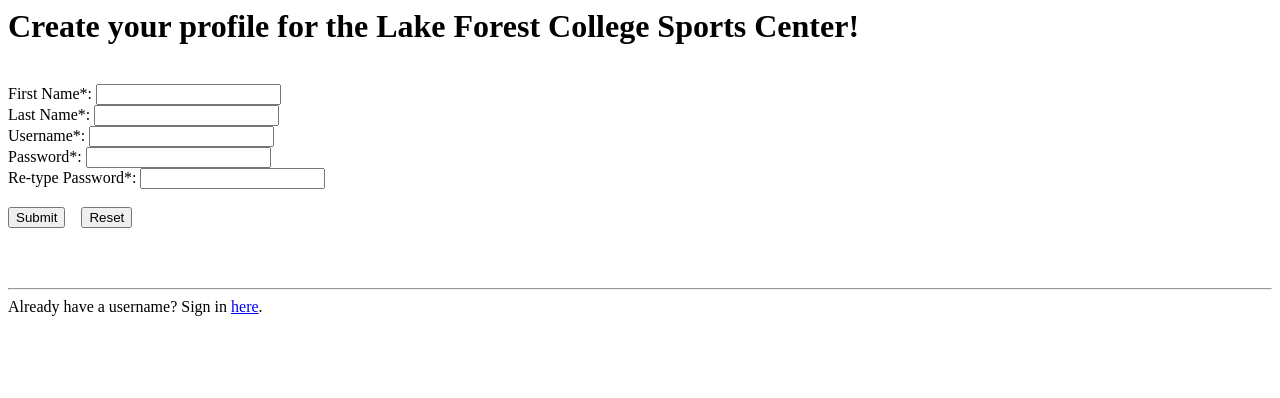
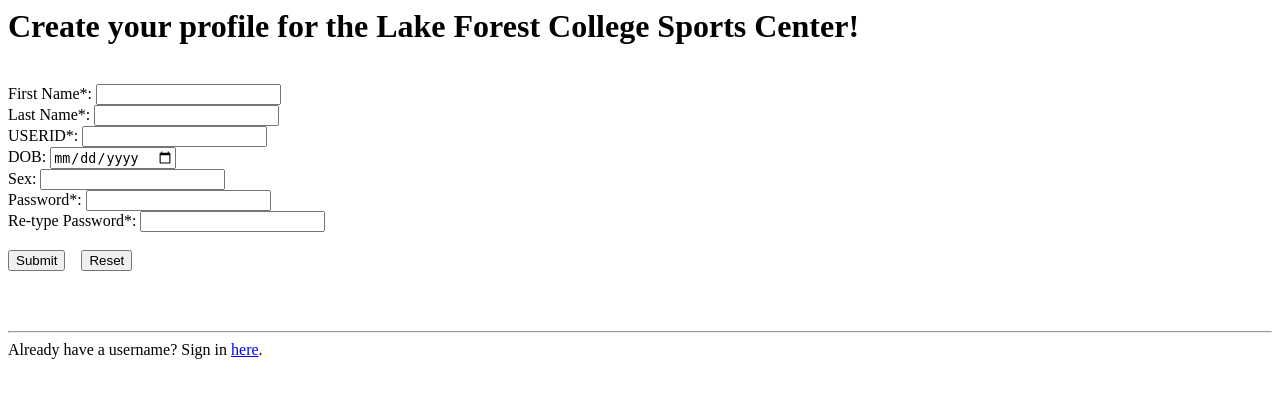
Before and after one commit to CTigerHound/CS-327-Final-Project, a PHP site: page /signup.php in a window 1280 px wide. Shown: the top 398 px of the page. Run offline with PHP 8.4, Linux system fonts and the light colour scheme.

Commit message:
updated php login system

```diff
--- a/logout.php
+++ b/logout.php
@@ -5,7 +5,7 @@
     <body>
         <?php
                 session_start();
-                if (isset($_SESSION["userid"]) && $_SESSION["userid"]!="")
+                if (isset($_SESSION["USERID"]) && $_SESSION["USERID"]!="")
                 {
                     $fullname = $_SESSION["FullName"];
                     echo $fullname." logged out successfully!";
--- a/signup.php
+++ b/signup.php
@@ -5,52 +5,67 @@
 
 <body>
     <?php
-    if(isset($_POST["firstname"]) && isset($_POST["lastname"]) &&
-            isset($_POST["userid"]) && isset($_POST["password"]) &&
-                                           $_POST["firstname"]!="")
-    {
+    error_reporting(E_ALL);
+    ini_set('display_errors', 1);
+
+    if ($_SERVER["REQUEST_METHOD"] == "POST") {
+    #isset($_POST["Fname"]) &&
+    #isset($_POST["Lname"]) &&
+    #isset($_POST["USERID"]) &&
+    #isset($_POST["Password"]) &&
+    #isset($_POST["Password2"]) &&
+    #$_POST["Fname"] != ""
+
+    if ($_POST["Password"] != $_POST["Password2"]) {
+        die("Passwords do not match!");
+    }
+
         $servername="localhost";
         $username="root";
-        $password="";
+        $Password="";
         $dbname="test";
 
         // Create connection
-        $conn = new mysqli($servername, $username, $password, $dbname);
+        $conn = new mysqli($servername, $username, $Password, $dbname);
         if($conn->connect_error)
         {
                 die("Connection failed: ".$conn->connect_error);
         }
         else
         {   //Read the form data
-            $firstname = $_POST["firstname"];
-            $lastname = $_POST["lastname"];
-            $userid = $_POST["userid"];
-            $password = $_POST["password"];
+            $Fname = $_POST["Fname"];
+            $Lname = $_POST["Lname"];
+            $USERID = $_POST["USERID"];
+            $userPassword = $_POST["Password"];
+            $DOB = isset($_POST["DOB"]) ? $_POST["DOB"] : "";
+            $Sex = isset($_POST["Sex"]) ? $_POST["Sex"] : "";
 
             //Generate query
-            $sql = "select username";
-            $sql = $sql. " from user where username='".$userid."'";
+
+            $sql = "SELECT USERID FROM Users WHERE USERID='$USERID'";
 
             //Run query
             $result = $conn->query($sql);
+            if (!$result) {
+                die("SQL Error: " . $conn->error);
+            }
             if($result->num_rows>0)
             {
-                echo("<h4>Username ".$userid." already exists! Enter something else.<h4>");
+                echo("<h4>Username ".$USERID." already exists! Enter something else.<h4>");
                  echo("<h4><a href=\"signup.php\">Try again!</a>.<h4>");
 
             }
             else
             {
                 //Generate second query
-                $sql = "insert into user(firstname, lastname, username, is_admin, password)";
-                $sql = $sql. " values ('".$firstname."', '".$lastname."', '".$userid."', 0, '".$password."')";
-
+                $sql = "INSERT INTO Users (USERID, DOB, Sex, Fname, Lname, Password)
+                VALUES ('$USERID', '$DOB', '$Sex', '$Fname', '$Lname', '$userPassword')";
                 //Run query
                 $result = $conn->query($sql);
 
                 if($result)
                 {
-                    echo("<h4>Username ".$userid." successfully created.<h4>");
+                    echo("<h4>Username ".$USERID." successfully created.<h4>");
                     echo("<br> Go to <a href=\"index.php\">login page</a>.");
                 }
                 else
@@ -65,11 +80,14 @@
     <h1>Create your profile for the Lake Forest College Sports Center!</h1>
     <br>
     <form action="signup.php" method="post">
-        First Name*: <input type="text" name="firstname"><br>
-        Last Name*: <input type="text" name="lastname"><br>
-        Username*: <input type="text" name="userid"><br>
-        Password*: <input type="password" name="password"><br>
-        Re-type Password*: <input type="password" name="password2"><br>
+        First Name*: <input type="text" name="Fname"><br>
+        Last Name*: <input type="text" name="Lname"><br>
+        USERID*: <input type="text" name="USERID"><br>
+        DOB: <input type="date" name="DOB"><br>
+        Sex: <input type="text" name="Sex"><br>
+        Password*: <input type="Password" name="Password"><br>
+        Re-type Password*: <input type="Password" name="Password2"><br>
+
         <br>
         <input type="submit"> &nbsp;&nbsp;
         <input type="reset">
```
Also changed, not shown: signup_js.php (+51 -14 lines).
